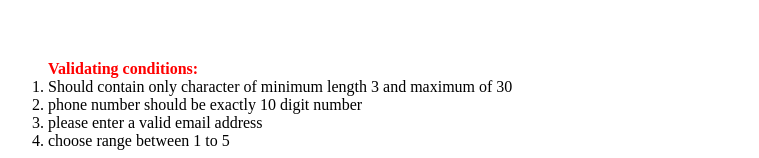
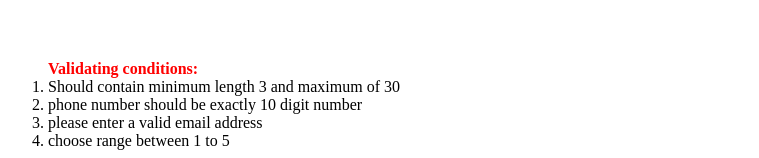
Before and after one commit to ajithn03/customer-info, a plain HTML site: page index.html in a window 1280 px wide. Shown: the top 158 px of the page, without its empty margins (12-771 px from the left). Drawn offline with Linux system fonts and the light colour scheme.

Commit message:
Update index.html

```diff
--- a/index.html
+++ b/index.html
@@ -53,7 +53,7 @@
         <p><b> Validating conditions:</b></p>
 
             <ol>
-            <li>Should contain only character of minimum length 3 and maximum of 30</li>
+            <li>Should contain minimum length 3 and maximum of 30</li>
                 <li>phone number should be exactly 10 digit number</li>
             <li>please enter a valid email address</li>
             <li>choose range between 1 to 5</li>
```
